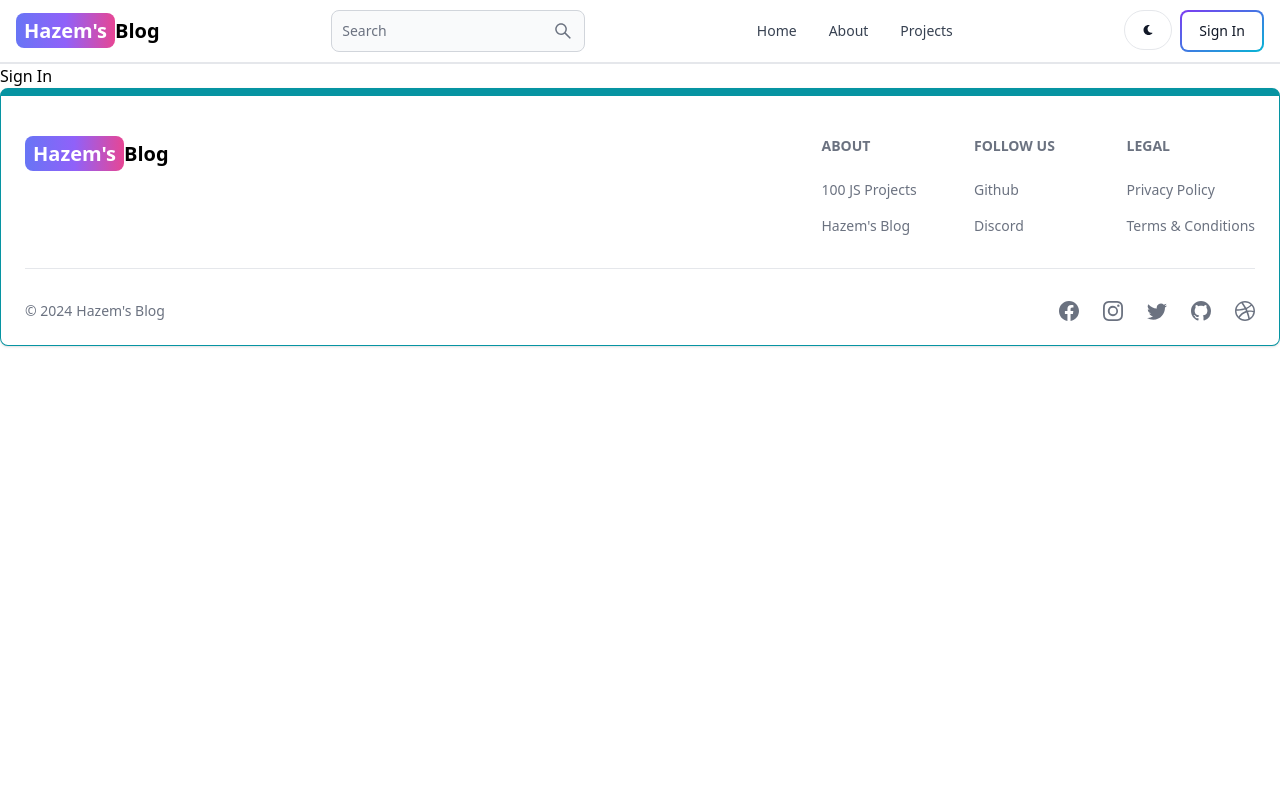
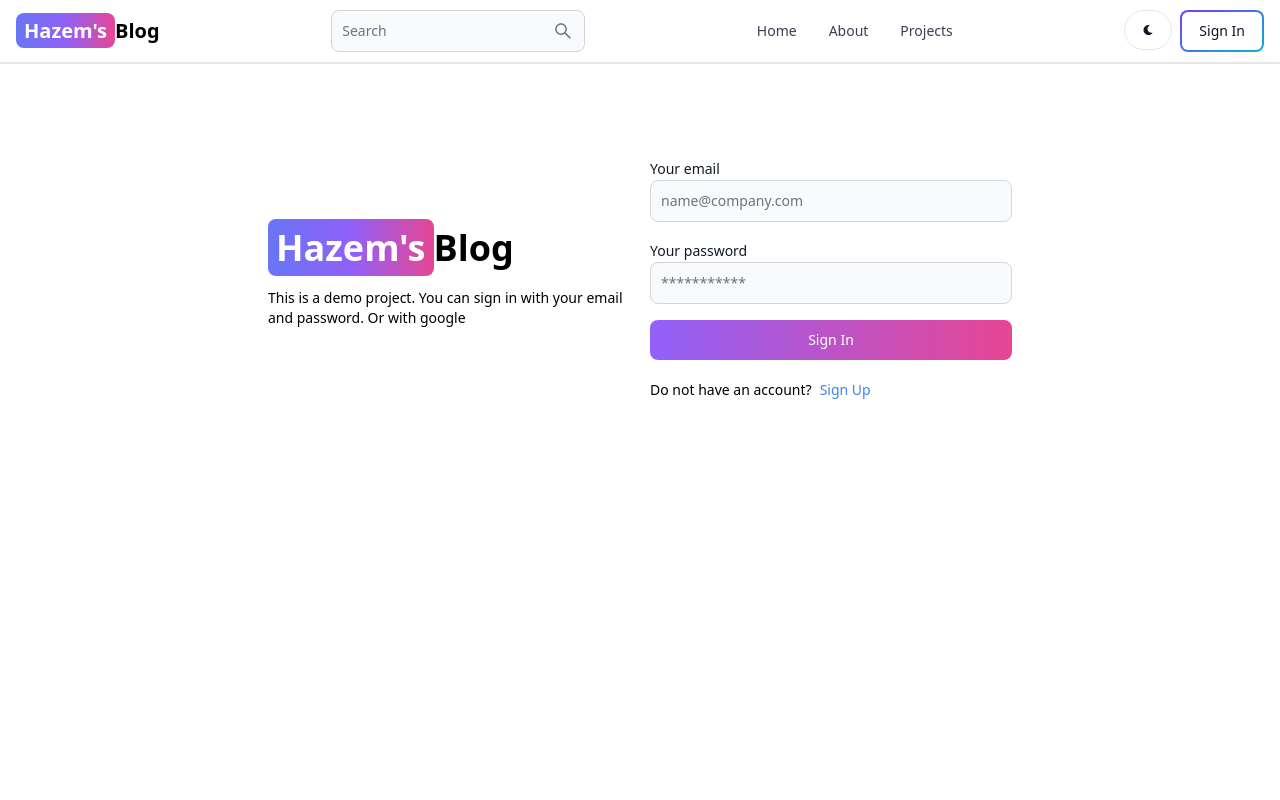
Before and after one commit to hazemmut/Mern-Blog, a React (Vite) app in the folder client/: page /signin in a window 1280 px wide. Shown: the top 800 px of the page. Built offline with nearby package versions, Linux system fonts and the light colour scheme.

Commit message:
add sign in page

```diff
--- a/client/src/pages/SignIn.jsx
+++ b/client/src/pages/SignIn.jsx
@@ -1,9 +1,111 @@
+import { Alert, Button, Label, Spinner, TextInput } from "flowbite-react";
+import { useState } from "react";
+import { Link, useNavigate } from "react-router-dom";
 
 
 export default function SignIn() {
+  const [formData, setFormData] = useState({});
+  const [errorMessage, setErrorMessage] = useState(null);
+  const [loading, setLoading] = useState(false);
+  const navigate = useNavigate();
+  const handleChange = (e) => {
+    // console.log(e.target.value);
+    setFormData({ ...formData, [e.target.id]: e.target.value.trim() });
+    console.log(formData);
+  };
+  const handleSubmit = async (e) => {
+    e.preventDefault();
+    if (!formData.email || !formData.password) {
+      return setErrorMessage("Please fill out all fields.");
+    }
+    try {
+      setLoading(true);
+      setErrorMessage(null);
+      const res = await fetch("/api/auth/signin", {
+        method: "POST",
+        headers: { "Content-Type": "application/json" },
+        body: JSON.stringify(formData),
+      });
+      const data = await res.json();
+      if (data.success === false) {
+        return setErrorMessage(data.message);
+      }
+      setLoading(false);
+      if (res.ok) {
+        navigate("/");
+      }
+    } catch (error) {
+      setErrorMessage(error.message);
+      setLoading(false);
+    }
+  };
+
   return (
-    <div>
-      Sign In
+    <div className="min-h-screen mt-20">
+      <div className="flex p-3 max-w-3xl mx-auto flex-col md:flex-row md:items-center gap-5">
+        {/* left side */}
+        <div className="flex-1">
+          <Link to="/" className="  font-bold dark:text-white text-4xl">
+            <span className="px-2 py-1 bg-gradient-to-r from-indigo-500 via-purple-500 to-pink-500 rounded-lg text-white">
+              Hazem&apos;s
+            </span>
+            Blog
+          </Link>
+          <p className="text-sm mt-5">
+            This is a demo project. You can sign in with your email and
+            password. Or with google
+          </p>
+        </div>
+        {/* right side */}
+        <div className="flex-1">
+          <form className="flex flex-col gap-4" onSubmit={handleSubmit}>
+
+            <div>
+              <Label value="Your email"></Label>
+              <TextInput
+                type="text"
+                placeholder="name@company.com"
+                id="email"
+                onChange={handleChange}
+              />
+            </div>
+            <div>
+              <Label value="Your password"></Label>
+              <TextInput
+                type="password"
+                placeholder="***********"
+                id="password"
+                onChange={handleChange}
+              />
+            </div>
+            <Button
+              gradientDuoTone="purpleToPink"
+              type="submit"
+              disabled={loading}
+            >
+              {loading ? (
+                <>
+                  <Spinner size="sm" />
+                  <span className="pl-3">Loading...</span>
+                </>
+              ) : (
+                "Sign In"
+              )}
+            </Button>
+          </form>
+          <div className="flex gap-2 text-sm mt-5">
+            <span>Do not have an account?</span>
+            <Link to="/signup" className="text-blue-500">
+              Sign Up
+            </Link>
+          </div>
+          {errorMessage && (
+            <Alert className="mt-5" color="failure">
+              {errorMessage}
+            </Alert>
+          )}
+        </div>
+      </div>
     </div>
-  )
+  );
 }
```
